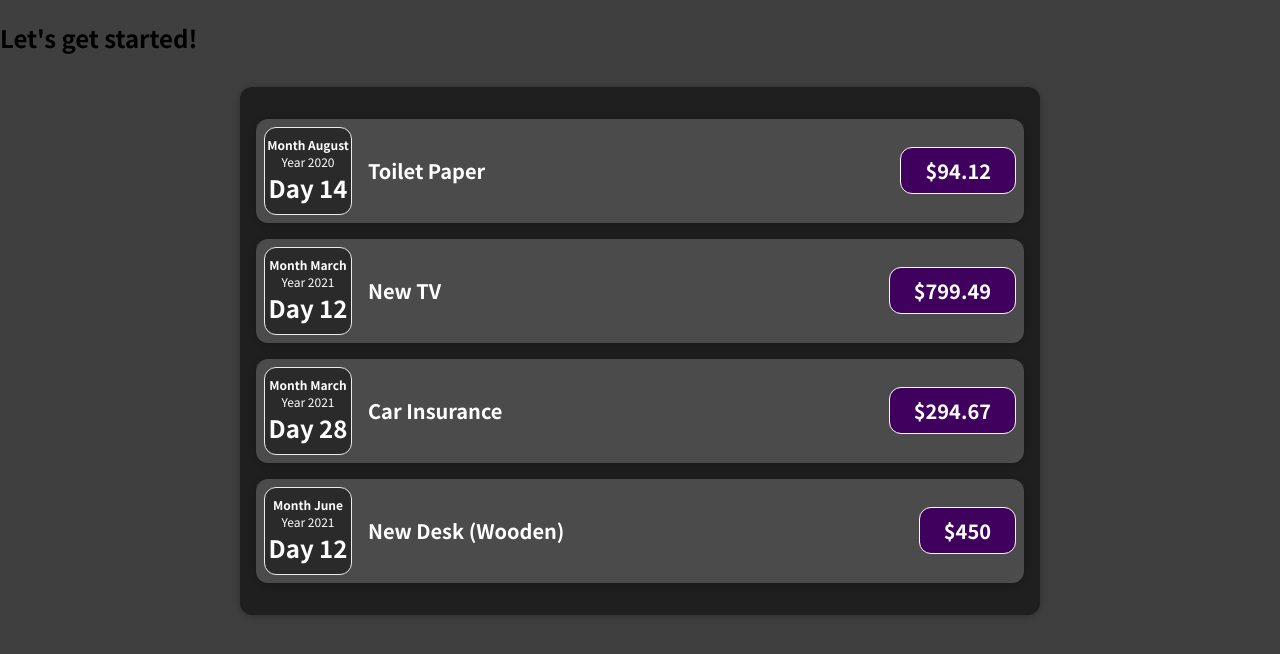
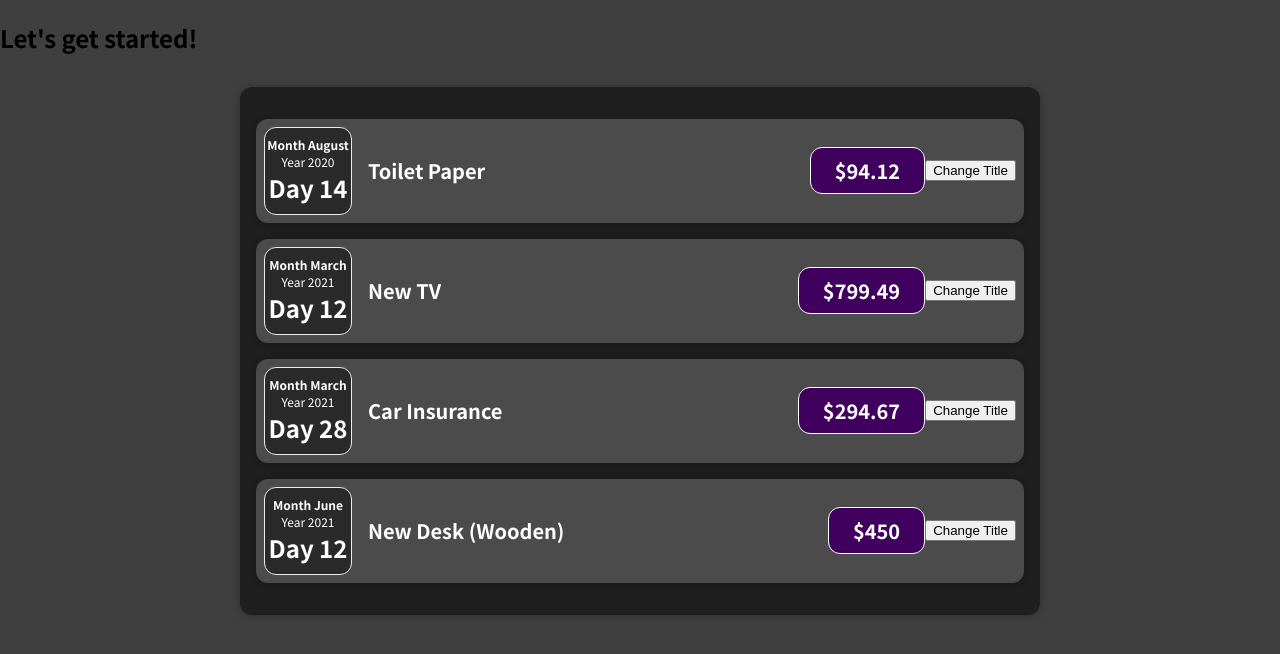
Before and after one commit to Aaront028/expenseapp, a JavaScript app: page / in a window 1280 px wide. Shown: the top 654 px of the page. Built offline with nearby package versions, Linux system fonts and the light colour scheme.

Commit message:
add onclick event listener

```diff
--- a/src/components/Expenses/ExpenseItem.js
+++ b/src/components/Expenses/ExpenseItem.js
@@ -3,6 +3,10 @@ import Card from '../UI/Card'
 import './ExpenseItem.css'
 
 function ExpenseItem(props) {
+  const clickedHandler = () => {
+    console.log('Clicked!')
+  }
+
   return (
     <Card className="expense-item">
       <ExpenseDate date={props.date} />
@@ -10,6 +14,7 @@ function ExpenseItem(props) {
         <h2>{props.title}</h2>
         <div className="expense-item__price">${props.amount}</div>
       </div>
+      <button onClick={clickedHandler}>Change Title</button>
     </Card>
   )
 }
```
